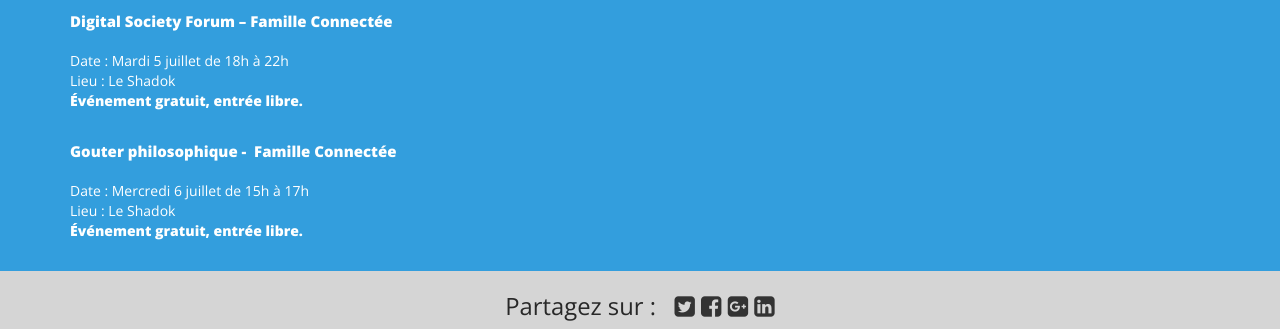
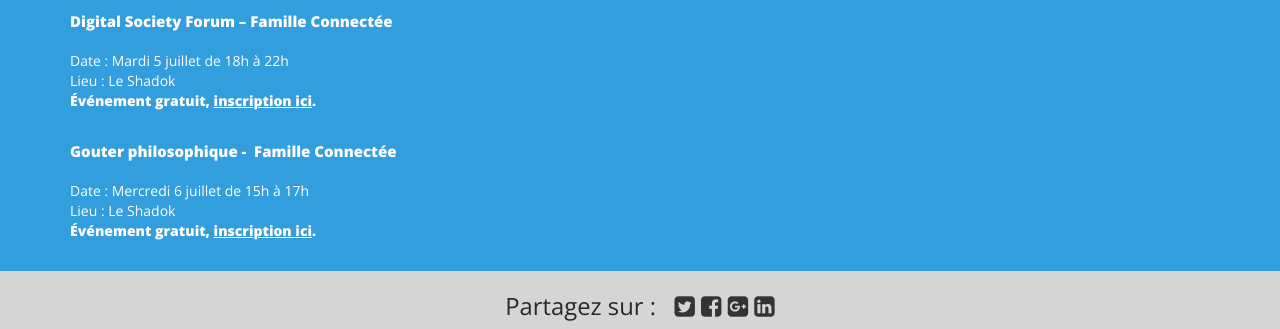
Before and after one commit to AlsaceDigitale/www.edgefest.fr-2019-temporary, a Jekyll site: the page built from digitalforum.html, in a window 1280 px wide. Shown: the part 750-1079 px from the top of the page. Built offline with Jekyll 4.4.1, drawn with Linux system fonts in a browser that asks for light colours; nearby versions of some CDN libraries; some web fonts are replaced.

Commit message:
update digital society

```diff
--- a/_includes/digitalforum.html
+++ b/_includes/digitalforum.html
@@ -15,12 +15,14 @@
         <h3 style="font-size: 15px;margin-top:30px;">Digital Society Forum – Famille Connectée</h3>
         <p class="date">Date : Mardi 5 juillet de 18h à 22h</p>
         <p class="venue">Lieu : Le Shadok</p>
-        <p class="type">Événement gratuit, entrée libre.</p>
+        <p class="type">Événement gratuit, <a href="http://digital-society-forum.orange.com/fr/les-rencontres/la-famille-connectee
+" target="_blank">inscription ici</a>.</p>
 
         <h3 style="font-size: 15px;margin-top:30px;">Gouter philosophique -  Famille Connectée</h3>
         <p class="date">Date : Mercredi 6 juillet de 15h à 17h</p>
         <p class="venue">Lieu : Le Shadok</p>
-        <p class="type">Événement gratuit, entrée libre.</p>
+        <p class="type">Événement gratuit, <a href="http://digital-society-forum.orange.com/fr/les-rencontres/la-famille-connectee
+" target="_blank">inscription ici</a>.</p>
       </div>
       <div class="col-md-4">
         <div class="thumbnail">
```
